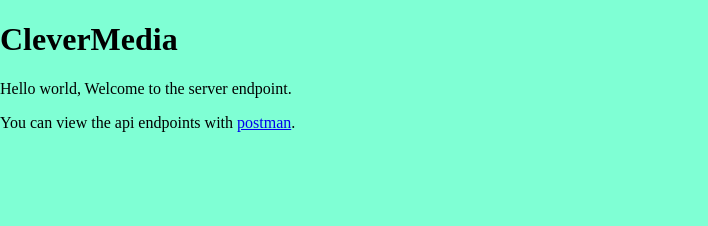
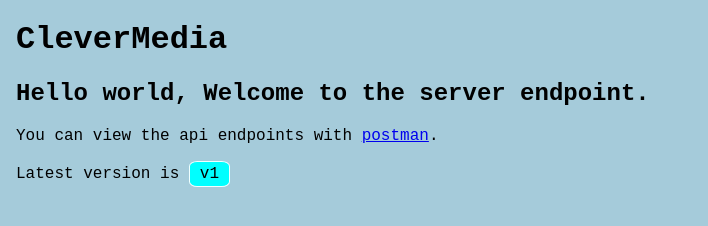
Before and after one commit to CleverMedia-MJV/CleverMedia-BE, a website: page public/index.html in a window 1280 px wide. Shown: the whole page, without its empty margins (0-708 px from the left). Drawn offline with Linux system fonts and the light colour scheme.

Commit message:
Fix: Adjusted home page

```diff
--- a/public/index.html
+++ b/public/index.html
@@ -9,7 +9,8 @@
 </head>
 <body>
     <h1>CleverMedia</h1>
-    Hello world, Welcome to the server endpoint.
+    <h2>Hello world, Welcome to the server endpoint. </h2>
     <p>You can view the api endpoints with <a href="https://documenter.getpostman.com/view/20658635/UzBqoQX1">postman</a>.</p>
+    Latest version is <span class="tag version">v1</span>
 </body>
 </html>
--- a/public/style.css
+++ b/public/style.css
@@ -4,5 +4,18 @@
 }
 
 body {
-    background-color: aquamarine;
+    background-color: rgb(165, 203, 218);
+    font-family: 'Courier New', Courier, monospace;
+    padding-left: 1rem;
 }
+
+.tag {
+    padding: 3px 10px;
+    display: inline-block;
+    border: 1px solid azure;
+    border-radius: 20%;
+}
+
+.version {
+    background-color: aqua;
+}
```
